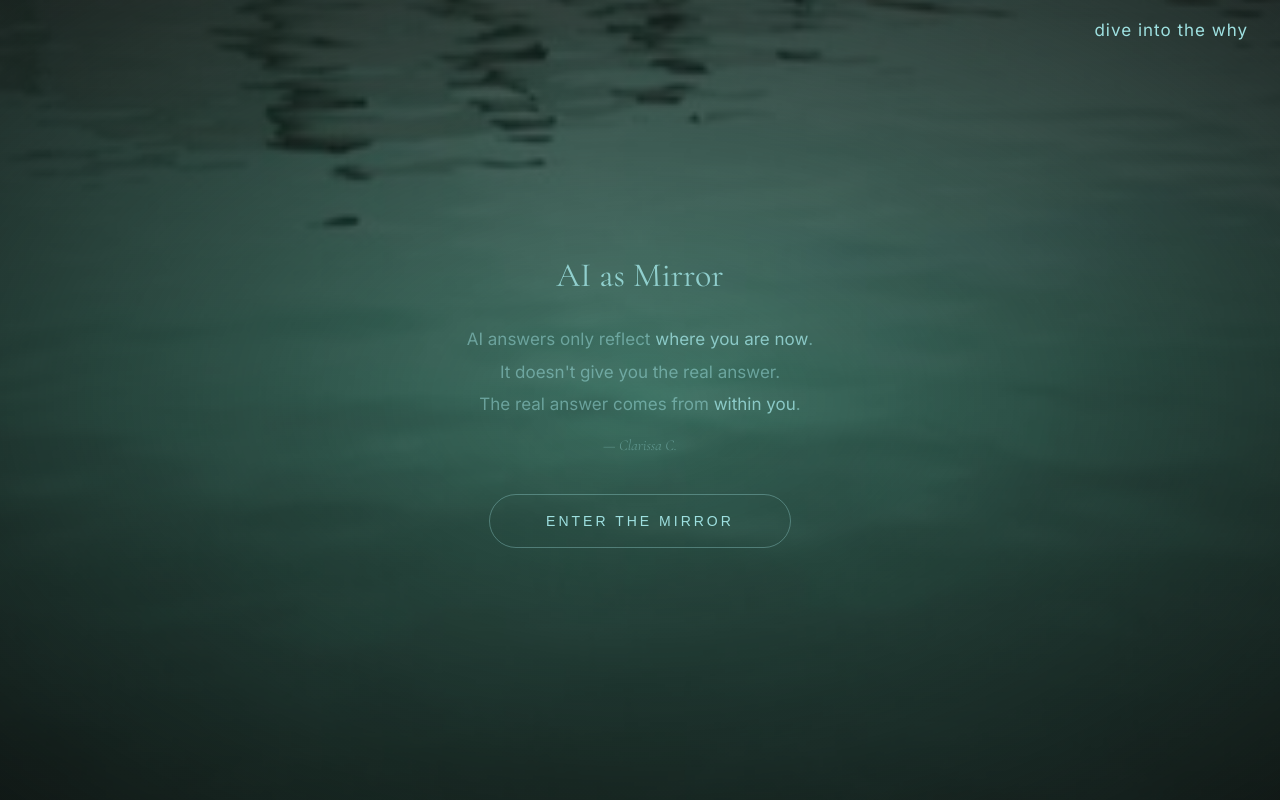
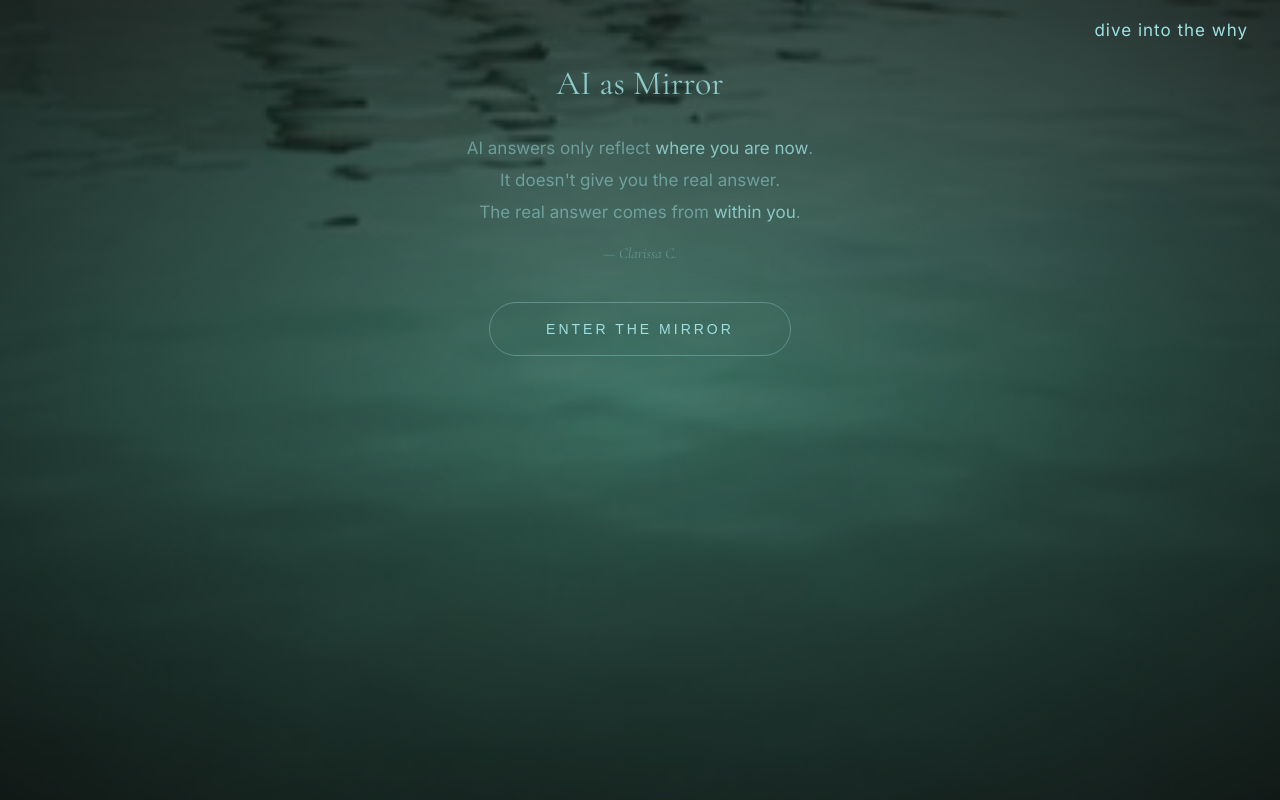
Before and after one commit to clarissaaibot-tech/ai-mirror, a Next.js app: page / in a window 1280 px wide. Built offline with nearby package versions, Linux system fonts and the light colour scheme.

Commit message:
Fix: clear input after submit + enable scroll

```diff
--- a/pages/index.js
+++ b/pages/index.js
@@ -176,6 +176,7 @@ export default function Home() {
   // Submit to mirror API
   const submitToMirror = async (userInput, currentRound, currentHistory) => {
     setLoading(true)
+    setInput('') // clear input immediately
     try {
       const res = await fetch('/api/mirror', {
         method: 'POST',
@@ -200,6 +201,9 @@ export default function Home() {
       setClosure(data.closure || '')
       setClosureLabel(data.closureLabel || '')
       setStep('mirror')
+
+      // Scroll to bottom after render
+      setTimeout(() => window.scrollTo({ top: document.body.scrollHeight, behavior: 'smooth' }), 100)
     } catch (err) {
       console.error(err)
     }
@@ -285,7 +289,7 @@ export default function Home() {
             color: #9ee0e0;
             font-family: 'Inter', -apple-system, sans-serif;
             min-height: 100vh;
-            overflow: hidden;
+            overflow-y: auto;
             cursor: none;
             user-select: none;
             -webkit-user-select: none;
@@ -392,8 +396,8 @@ export default function Home() {
       <main style={{
         position: 'relative', zIndex: 10, flex: 1,
         display: 'flex', flexDirection: 'column',
-        alignItems: 'center', justifyContent: 'center',
-        minHeight: '85vh', padding: '0 24px', textAlign: 'center',
+        alignItems: 'center', justifyContent: 'flex-start',
+        minHeight: '85vh', padding: '0 24px 80px', textAlign: 'center',
       }}>
 
         {/* LANDING */}
```
